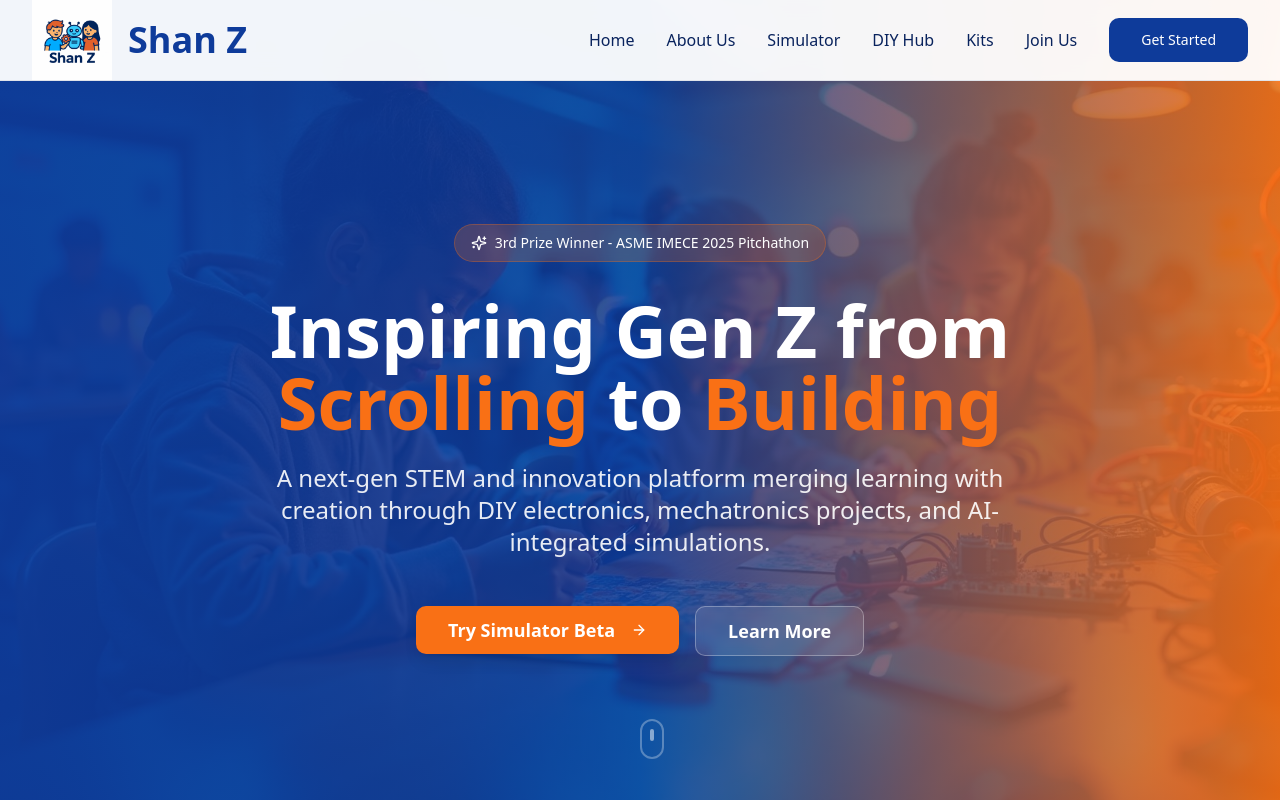
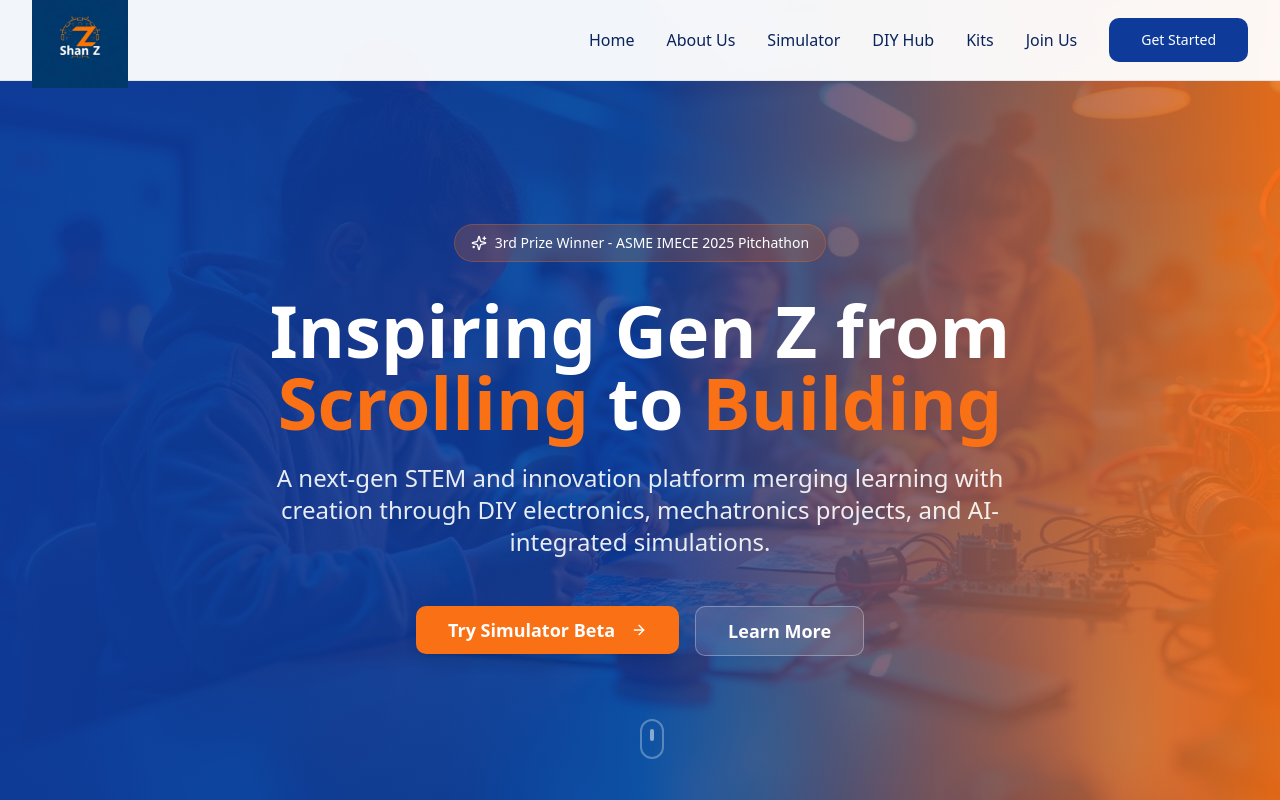
Before and after one commit to ramambapiraju/shanz, a React (Vite) app: page / in a window 1280 px wide. Shown: the top 800 px of the page. Built offline with nearby package versions, Linux system fonts and the light colour scheme; the HTML template or start-up script is replaced by a standard one.

Commit message:
Refine logo to match theme

```diff
--- a/src/components/Header.tsx
+++ b/src/components/Header.tsx
@@ -28,8 +28,7 @@ export const Header = () => {
       <nav className="container mx-auto px-4 lg:px-8">
         <div className="flex items-center justify-between h-20">
           <div className="flex items-center gap-4 animate-fade-in">
-            <img src={logo} alt="Shan Z Logo" className="h-16 md:h-20 w-auto" />
-            <span className="text-3xl md:text-4xl font-bold text-primary">Shan Z</span>
+            <img src={logo} alt="Shan Z Logo" className="h-20 md:h-24 w-auto" />
           </div>
 
           <div className="hidden md:flex items-center gap-8">
```
Also changed, not shown: src/assets/shan-z-logo.png.
